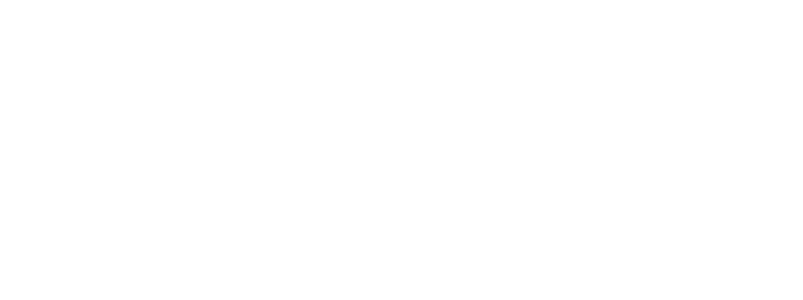
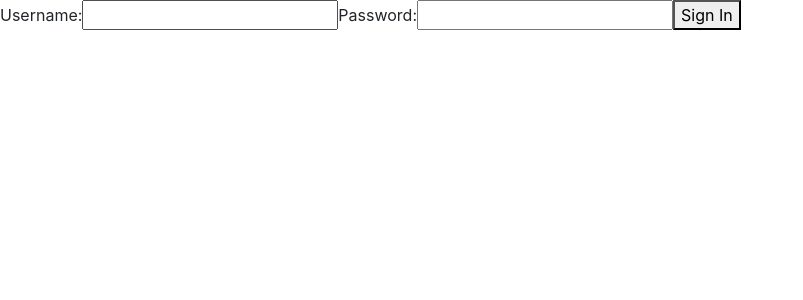
Before and after one commit to TolulopeJoel/React-App-Test, a React (Create React App) app: page /login in a window 1280 px wide. Before the commit this address had no page. Shown: the top 300 px of the page, without its empty margins (0-803 px from the left). Built offline with nearby package versions, Linux system fonts and the light colour scheme.

Commit message:
Added SignIn component. And other components that supports its functionality

```diff
--- a/package.json
+++ b/package.json
@@ -13,6 +13,7 @@
     "@testing-library/user-event": "^13.5.0",
     "axios": "^0.21.4",
     "bootstrap": "^4.6.0",
+    "js-cookie": "^3.0.1",
     "react": "^18.2.0",
     "react-dom": "^18.2.0",
     "react-router-dom": "^6.8.1",
--- a/src/App.js
+++ b/src/App.js
@@ -3,6 +3,7 @@
 import TaskDetail from './components/TaskDetail.js';
 import TaskList from './components/TaskList';
 import TaskCreate from './components/TaskCreate';
+import SignIn from './components/Auth/SignIn';
 
 
 function App() {
@@ -12,6 +13,7 @@
         <Route index element={<TaskList />} />
         <Route path="/tasks/:taskId" element={<TaskDetail />} />
         <Route path="/tasks/new" element={<TaskCreate />} />
+        <Route path="/login" element={<SignIn />} />
         {/* <Route path="/tasks/:taskId/delete" element={<TaskDelete />} />
         <Route path="/tasks/:taskId/edit" element={<TaskEdit />} /> */}
       </Routes>
--- /dev/null
+++ b/src/components/Api.js
@@ -0,0 +1,15 @@
+import axios from "axios";
+
+const api = axios.create({
+  baseURL: "http://localhost:8000/api/",
+});
+
+api.interceptors.request.use((config) => {
+  const token = localStorage.getItem("access_token");
+  if (token) {
+    config.headers["Authorization"] = `Bearer ${token}`;
+  }
+  return config;
+});
+
+export default api;
--- /dev/null
+++ b/src/components/Auth/SignIn.js
@@ -0,0 +1,49 @@
+import React, { useState } from "react";
+import { useNavigate } from "react-router-dom";
+import api from "../Api";
+
+function SignIn() {
+  const [username, setUsername] = useState("");
+  const [password, setPassword] = useState("");
+  const navigate = useNavigate();
+
+  const handleSubmit = async (event) => {
+    event.preventDefault();
+    try {
+      const response = await api.post("/auth/login/", {
+        username,
+        password,
+      });
+      const token = response.data.access;
+      api.defaults.headers.common["Authorization"] = `Bearer ${token}`;
+      localStorage.setItem('access_token', token)
+      navigate("/");
+    } catch (error) {
+      console.error(error);
+    }
+  };
+
+  return (
+    <form onSubmit={handleSubmit}>
+      <label>
+        Username:
+        <input
+          type="text"
+          value={username}
+          onChange={(event) => setUsername(event.target.value)}
+        />
+      </label>
+      <label>
+        Password:
+        <input
+          type="password"
+          value={password}
+          onChange={(event) => setPassword(event.target.value)}
+        />
+      </label>
+      <button type="submit">Sign In</button>
+    </form>
+  );
+}
+
+export default SignIn;
```
Also changed, not shown: 1 other file (tests, documents, lock files or other folders).
